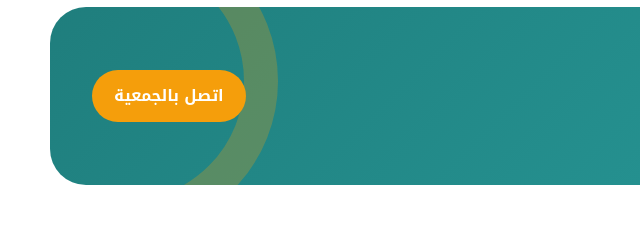
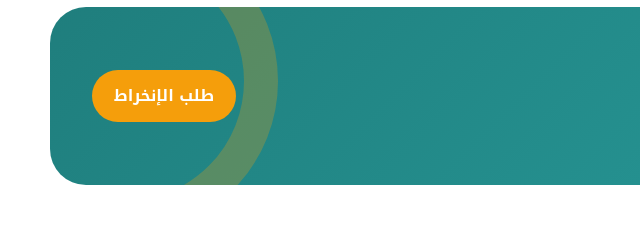
Before and after one commit to aljawahirdev/committees, a plain HTML site: page index.html in a window 1280 px wide. Shown: the part 4573-4813 px from the top of the page, 0-640 px from the left. Drawn offline with Linux system fonts and the light colour scheme.

Commit message:
Update index.html

```diff
--- a/index.html
+++ b/index.html
@@ -321,7 +321,7 @@
       <div class="container">
         <div class="cta-band">
           <div><h3>هل تريد الانضمام إلى إحدى اللجان؟</h3><p>تواصل مع الجمعية لاختيار اللجنة المناسبة والمشاركة في خدمة المجتمع.</p></div>
-          <a class="btn" href="tel:+21332233730">اتصل بالجمعية</a>
+          <a class="btn" href="https://aljawahirdev.github.io/Engagement/">طلب الإنخراط</a>
         </div>
       </div>
     </section>
```
